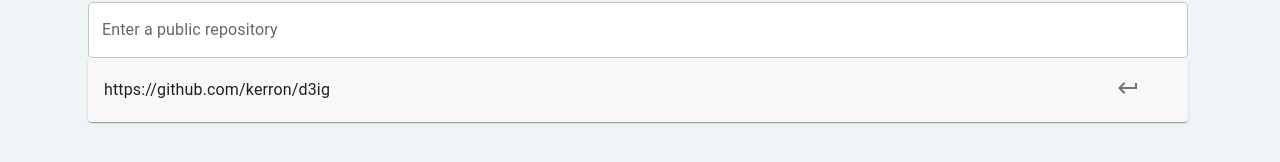
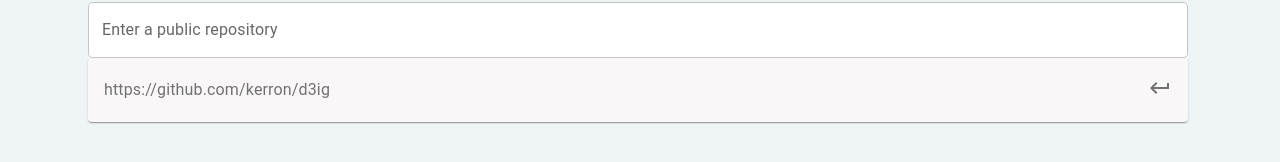
Before and after one commit to kerron/d3ig, a React (Create React App) app: page / in a window 1280 px wide. Shown: the part 346-508 px from the top of the page. Built offline with nearby package versions, Linux system fonts and the light colour scheme; what chartjs-plugin-datalabels would draw is missing.

Commit message:
feat: add styling for entry

```diff
--- a/src/components/Entry/Entry.tsx
+++ b/src/components/Entry/Entry.tsx
@@ -44,6 +44,9 @@
         placeholder="example: https://github.com/kerron/d3ig"
         sx={{
           backgroundColor: "white",
+          input: {
+            color: "#0000008a",
+          },
         }}
         inputProps={{
           maxLength: 250,
@@ -61,7 +64,7 @@
                     cursor: "pointer",
                   }}
                 >
-                  <KeyboardReturnIcon />
+                  <KeyboardReturnIcon sx={{ color: "#0000008a" }} />
                 </Paper>
               ) : null}
             </InputAdornment>
@@ -73,15 +76,18 @@
         <List>
           <ListItem
             secondaryAction={
-              <ListItemIcon>
+              <ListItemIcon sx={{ margin: 0, minWidth: "unset" }}>
                 <KeyboardReturnIcon />
               </ListItemIcon>
             }
             sx={{ paddingRight: 0 }}
             disablePadding
           >
-            <ListItemButton sx={{ paddingRight: 0 }}>
-              <ListItemText primary="https://github.com/kerron/d3ig" />
+            <ListItemButton>
+              <ListItemText
+                primary="https://github.com/kerron/d3ig"
+                sx={{ color: "#0000008a" }}
+              />
             </ListItemButton>
           </ListItem>
         </List>
```
